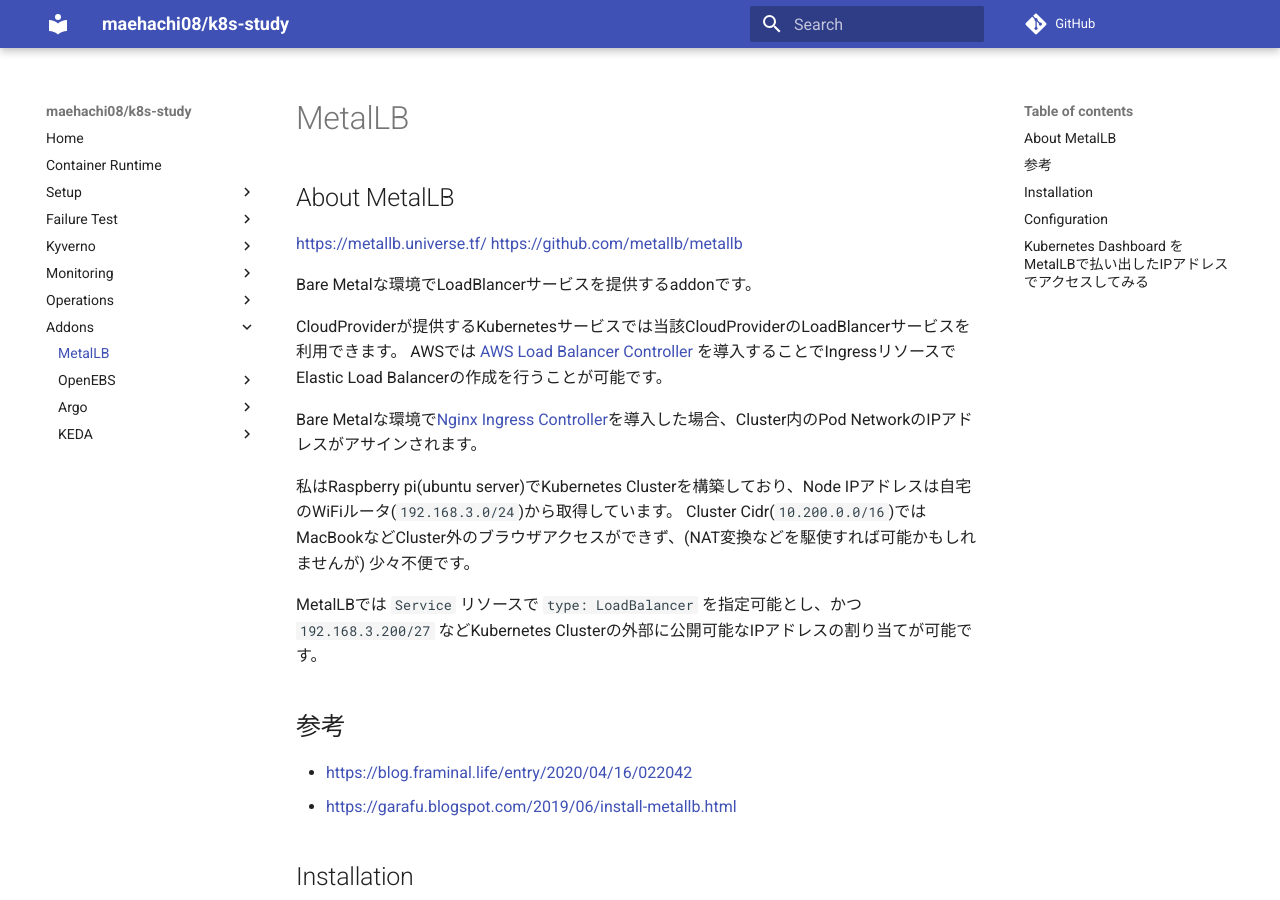
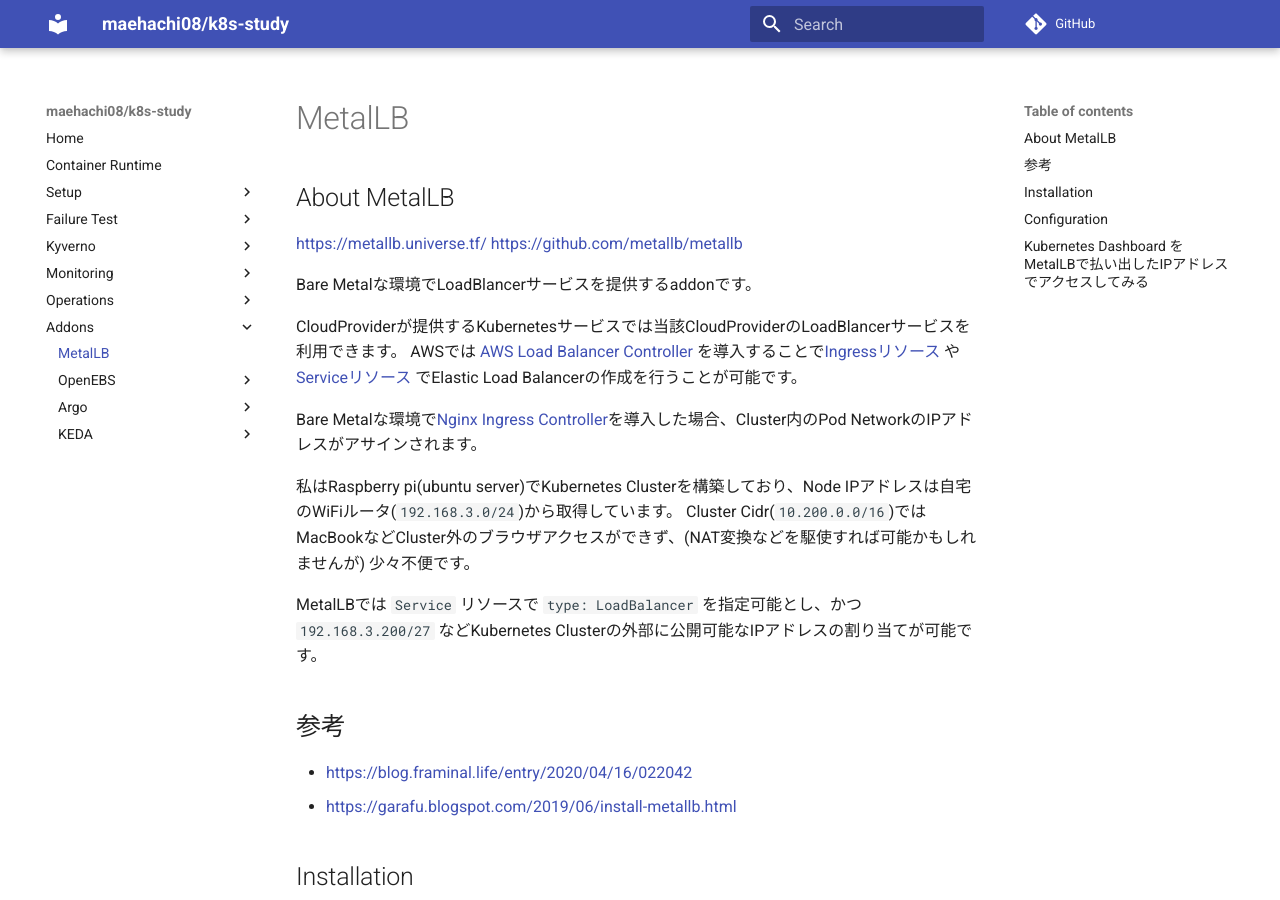
Before and after one commit to maehachi08/k8s-study, an MkDocs documentation site: the page built from docs/addons/metallb.md, in a window 1280 px wide and 900 px high. Built offline with MkDocs 1.6.1 and Material for MkDocs 9.7.7, drawn with Linux system fonts in a browser that asks for light colours; comment, search, counter and statistics services are not loaded.

Commit message:
fix: MetalLB description

```diff
--- a/docs/addons/metallb.md
+++ b/docs/addons/metallb.md
@@ -6,7 +6,7 @@ https://github.com/metallb/metallb
 Bare Metalな環境でLoadBlancerサービスを提供するaddonです。
 
 CloudProviderが提供するKubernetesサービスでは当該CloudProviderのLoadBlancerサービスを利用できます。
-AWSでは [AWS Load Balancer Controller](https://kubernetes-sigs.github.io/aws-load-balancer-controller) を導入することでIngressリソースでElastic Load Balancerの作成を行うことが可能です。
+AWSでは [AWS Load Balancer Controller](https://kubernetes-sigs.github.io/aws-load-balancer-controller) を導入することで[Ingressリソース](https://kubernetes-sigs.github.io/aws-load-balancer-controller/v2.2/guide/ingress/annotations/) や [Serviceリソース](https://kubernetes-sigs.github.io/aws-load-balancer-controller/v2.2/guide/service/nlb/) でElastic Load Balancerの作成を行うことが可能です。
 
 Bare Metalな環境で[Nginx Ingress Controller](https://kubernetes.github.io/ingress-nginx/)を導入した場合、Cluster内のPod NetworkのIPアドレスがアサインされます。
 
```
